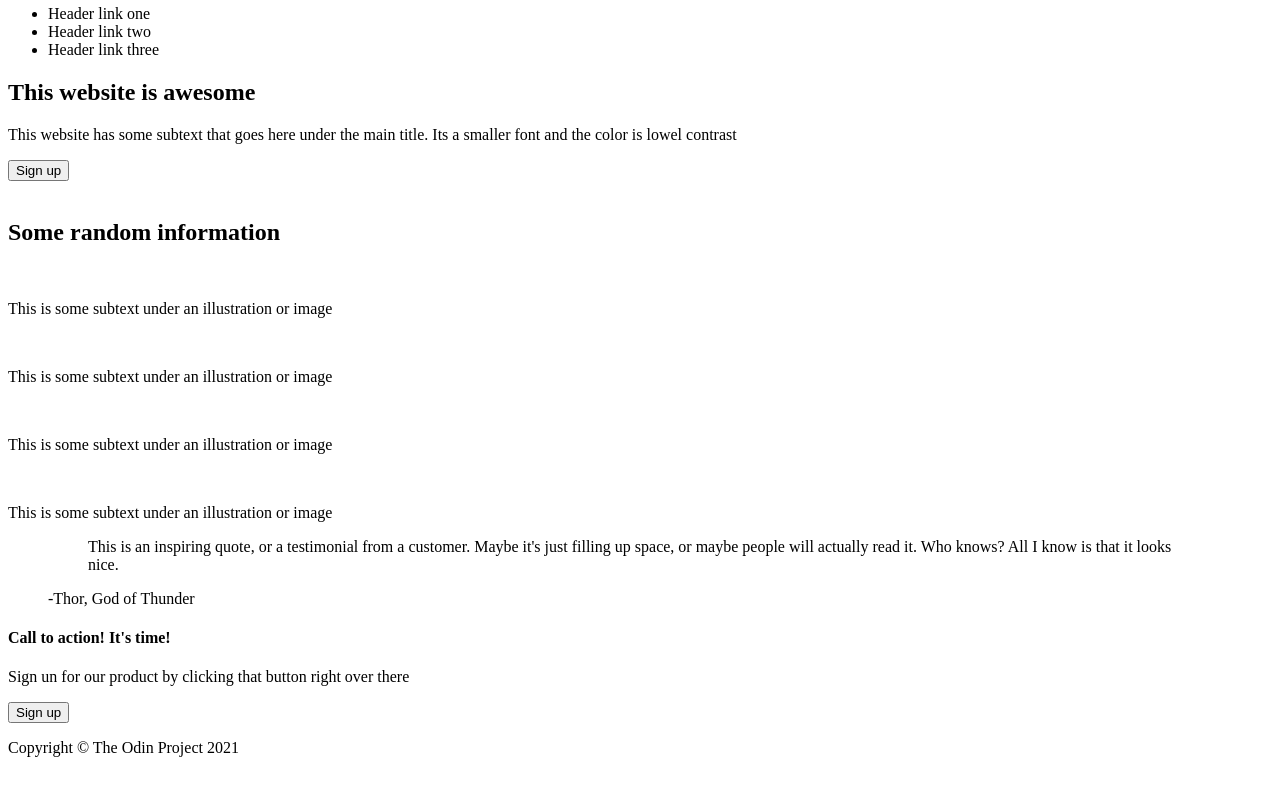
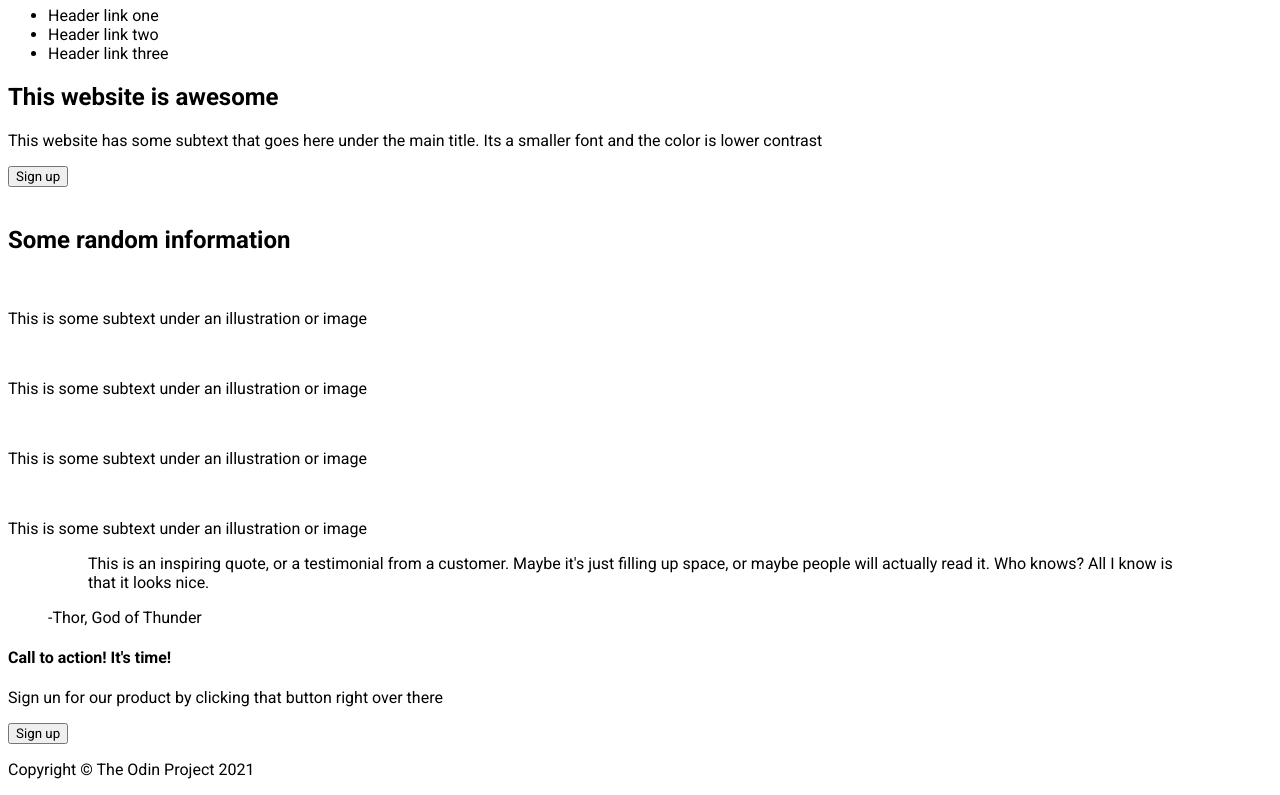
Before and after one commit to TeoMontoya/TOS, a plain HTML site: page landing-page/index.html in a window 1280 px wide. Shown: the part 75-870 px from the top of the page. Before the commit the page ends 848 px from the top, so only its background shows below. Drawn offline with Linux system fonts and the light colour scheme.

Commit message:
html done for the moment before css is added.

```diff
--- a/landing-page/index.html
+++ b/landing-page/index.html
@@ -1,12 +1,18 @@
 <!DOCTYPE html>
 <html lang="en">
+
 <head>
     <meta charset="UTF-8">
     <meta http-equiv="X-UA-Compatible" content="IE=edge">
     <meta name="viewport" content="width=device-width, initial-scale=1.0">
     <title>Document</title>
     <link rel="stylesheet" href="./styles.css">
+    <link rel="preconnect" href="https://fonts.googleapis.com">
+    <link rel="preconnect" href="https://fonts.gstatic.com" crossorigin>
+    <link href="https://fonts.googleapis.com/css2?family=Roboto:ital,wght@0,400;0,500;0,700;1,300&display=swap"
+        rel="stylesheet">
 </head>
+
 <body>
     <header>
         <div class="logo">
@@ -24,7 +30,7 @@
         <section class="hero">
             <div class="hero-text">
                 <h2>This website is awesome</h2>
-                <p>This website has some subtext that goes here under the main title. Its a smaller font and the color is lowel contrast</p>
+                <p>This website has some subtext that goes here under the main title. Its a smaller font and the color is lower contrast</p>
                 <button type="button" class="hero-button">Sign up</button>
             </div>
             <div class="img-placeholder">
@@ -78,7 +84,8 @@
                 <figure>
                     <blockquote>
                         <p class="quote">
-                            This is an inspiring quote, or a testimonial from a customer. Maybe it's just filling up space, or maybe people will actually read it. Who knows? All I know is that it looks nice.
+                            This is an inspiring quote, or a testimonial from a customer. Maybe it's just filling up
+                            space, or maybe people will actually read it. Who knows? All I know is that it looks nice.
                         </p>
                     </blockquote>
 
@@ -112,4 +119,5 @@
         </p>
     </footer>
 </body>
+
 </html>
--- a/landing-page/styles.css
+++ b/landing-page/styles.css
@@ -1,3 +1,4 @@
 * {
+    font-family: 'Roboto', sans-serif;
     text-decoration: none;
 }
```
